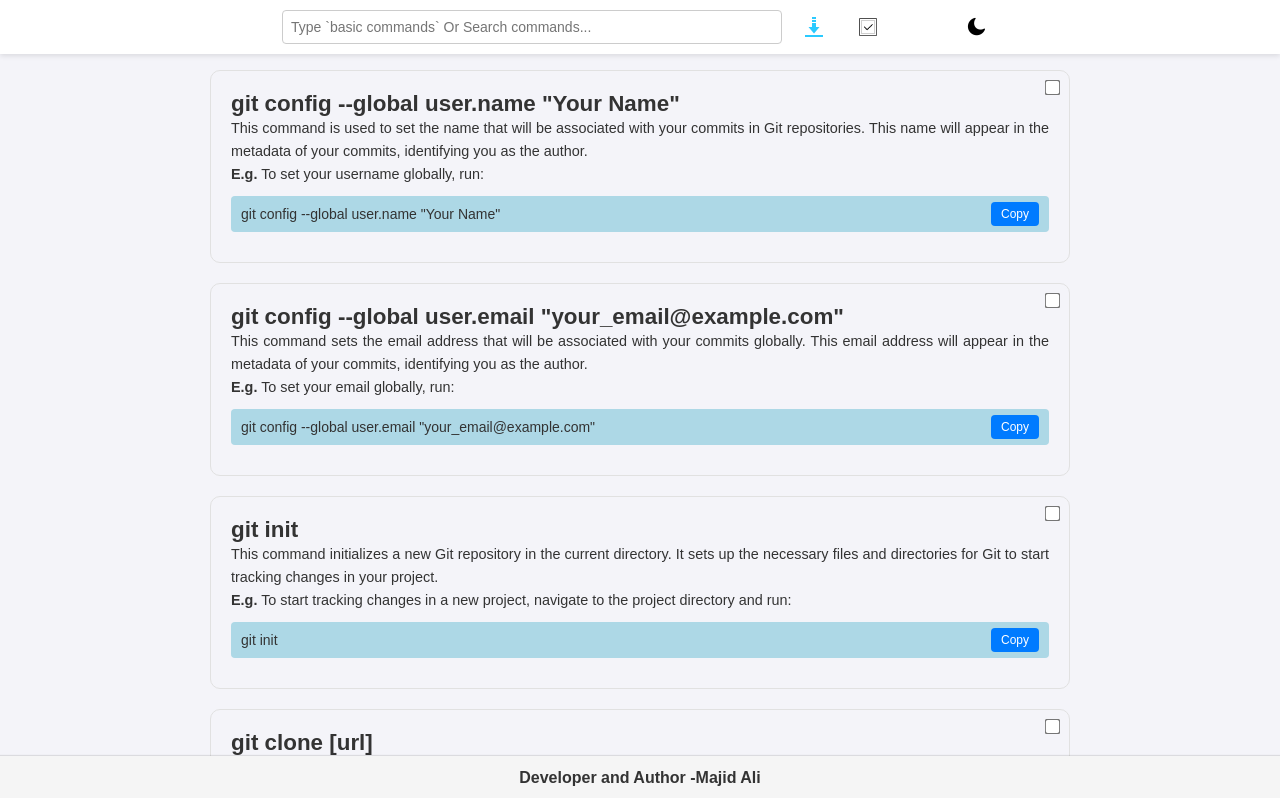
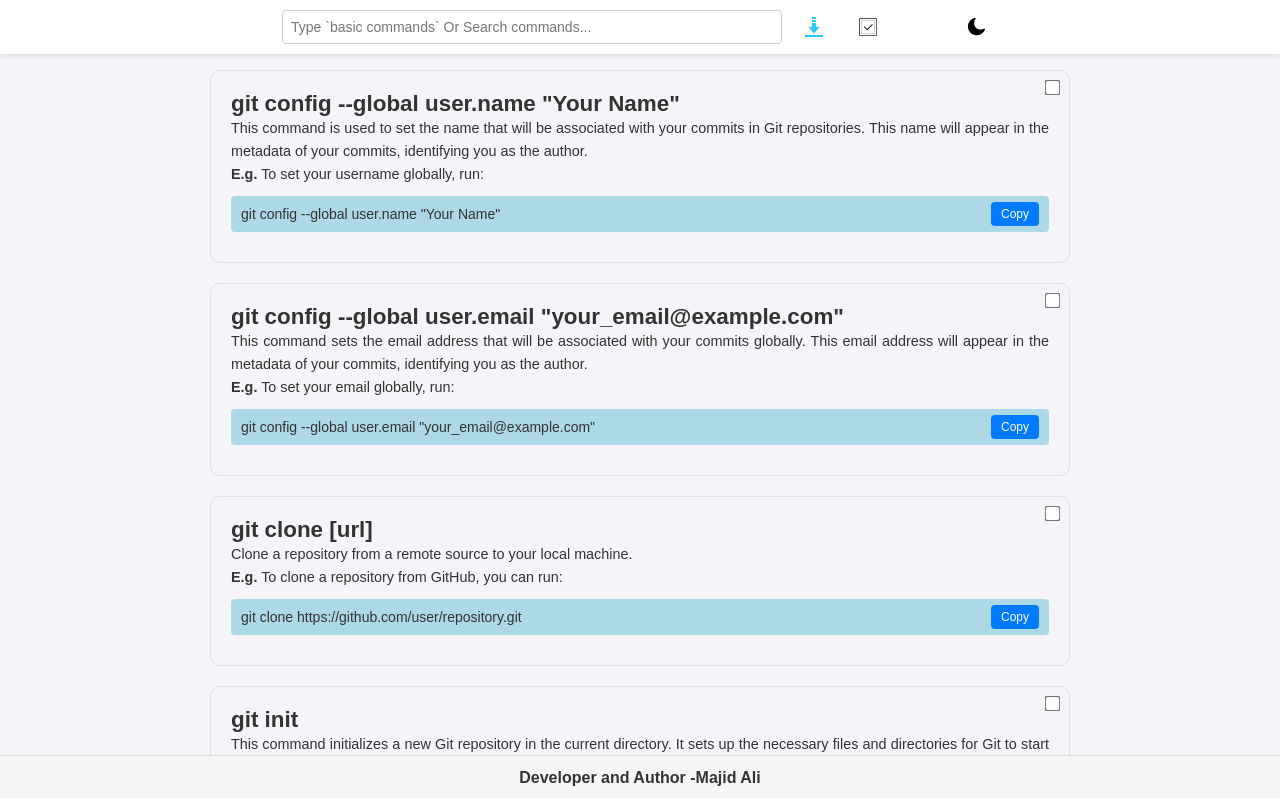
Before and after one commit to Majid-Ali-Watto/Git-factory, a React (Vite) app: page / in a window 1280 px wide. Shown: the top 798 px of the page. Built offline with nearby package versions, Linux system fonts and the light colour scheme; grey boxes are pictures that could not be loaded.

Commit message:
rebase and revert commands added

```diff
--- a/dev-dist/sw.js
+++ b/dev-dist/sw.js
@@ -82,7 +82,7 @@ define(['./workbox-b5f7729d'], (function (workbox) { 'use strict';
     "revision": "3ca0b8505b4bec776b69afdba2768812"
   }, {
     "url": "index.html",
-    "revision": "0.5vmdbsc6j68"
+    "revision": "0.91lc8b0flro"
   }], {});
   workbox.cleanupOutdatedCaches();
   workbox.registerRoute(new workbox.NavigationRoute(workbox.createHandlerBoundToURL("index.html"), {
--- a/src/App.css
+++ b/src/App.css
@@ -277,3 +277,15 @@ a {
   text-decoration: none;
   color: #333;
 }
+
+.learnMore {
+  margin-bottom: 1.5rem;
+  display: flex;
+  flex-wrap: wrap;
+
+}
+.learnMore a {
+  color: #007bff !important;
+  cursor: pointer;
+  margin-left: 5px !important;
+}
--- a/src/assets/commandsData.js
+++ b/src/assets/commandsData.js
@@ -14,19 +14,20 @@ const gitCommands = [
 		basic: "basic commands"
 	},
 	{
+		name: "git clone [url]",
+		description: "Clone a repository from a remote source to your local machine.",
+		example: "To clone a repository from GitHub, you can run:",
+		code: "git clone https://github.com/user/repository.git",
+		basic: "basic commands"
+	},
+	{
 		name: "git init",
 		description: "This command initializes a new Git repository in the current directory. It sets up the necessary files and directories for Git to start tracking changes in your project.",
 		example: "To start tracking changes in a new project, navigate to the project directory and run:",
 		code: "git init",
 		basic: "basic commands"
 	},
-	{
-		name: "git clone [url]",
-		description: "Clone a repository from a remote source to your local machine.",
-		example: "To clone a repository from GitHub, you can run:",
-		code: "git clone https://github.com/user/repository.git",
-		basic: "basic commands"
-	},
+
 	{
 		name: "git status",
 		description: "This command is used to check the status of your working directory and staging area. It shows you which files have been modified, which files are staged for commit, and which files are untracked by Git.",
@@ -176,19 +177,19 @@ const gitCommands = [
 		name: "git tag -d [tag_name]",
 		description: "Delete a tag from the local repository.",
 		example: 'To delete the tag named "v1.0", run:',
-		code: "git tag -d v1.0",
+		code: "git tag -d v1.0"
 	},
 	{
 		name: "git tag -l",
 		description: "List all tags in the repository.",
 		example: "To list all tags, run:",
-		code: "git tag -l",
+		code: "git tag -l"
 	},
 	{
 		name: "git show [tag_name]",
 		description: "Show detailed information about a specific tag.",
 		example: 'To show details about the tag named "v1.0", run:',
-		code: "git show v1.0",
+		code: "git show v1.0"
 	},
 	{
 		name: "git push origin [tag_name]",
@@ -201,7 +202,7 @@ const gitCommands = [
 		name: "git push --tags",
 		description: "Push all tags to the remote repository.",
 		example: "To push all local tags to the remote repository, run:",
-		code: "git push --tags",
+		code: "git push --tags"
 	},
 	{
 		name: "git rebase [branch]",
@@ -209,11 +210,12 @@ const gitCommands = [
 		example: 'To rebase the current branch onto the "master" branch, run:',
 		code: "git rebase master"
 	},
+
 	{
-		name: "git reset [file]",
-		description: "Unstage changes for a file.",
-		example: 'To unstage changes for a file named "index.html", run:',
-		code: "git reset index.html"
+		name: "git reset <file>",
+		description: "Unstage changes for the specified file while keeping the changes in the working directory.",
+		example: "To unstage changes for 'myfile.txt' without deleting the changes, run:",
+		code: "git reset myfile.txt"
 	},
 	{
 		name: "git checkout -- [file]",
@@ -240,10 +242,22 @@ const gitCommands = [
 		code: "git reset --soft abcd123"
 	},
 	{
+		name: "git reset --mixed <commit-hash>",
+		description: "Undo commits and unstage changes, but keep the working directory intact.",
+		example: "To reset the commit history up to 'abc123' and unstage the changes, run:",
+		code: "git reset --mixed abc123"
+	},
+	{
 		name: "git restore [file]",
 		description: "Restore changes in the working directory for a file to their state at the last commit.",
 		example: 'To restore changes in the working directory for a file named "index.html" to their state at the last commit, run:',
 		code: "git restore index.html"
+	},
+	{
+		name: "git restore --staged <file>",
+		description: "Unstage changes without altering the file in the working directory.",
+		example: "To unstage changes for 'myfile.txt', run:",
+		code: "git restore --staged myfile.txt"
 	},
 	{
 		name: "git stash pop",
@@ -406,7 +420,7 @@ const gitCommands = [
 	},
 	{
 		name: "git commit --amend",
-		description: "Amend the last commit with new changes.",
+		description: "Amend (to change or modify) the last commit with new changes.",
 		example: "To amend the last commit with new changes, run:",
 		code: "git commit --amend"
 	},
@@ -474,6 +488,19 @@ const gitCommands = [
 		code: "git pull --rebase origin"
 	},
 	{
+		name: "git rebase --abort",
+		description: "Abort an ongoing rebase and return to the state before the rebase started.",
+		example: "If there are conflicts during a rebase and you want to abort, run:",
+		code: "git rebase --abort"
+	},
+	{
+		name: "git rebase --continue",
+		description: "Continue an ongoing rebase after resolving any conflicts.",
+		example: "After resolving conflicts, to continue the rebase process, run:",
+		code: "git rebase --continue"
+	},
+
+	{
 		name: "git remote rename [old_name] [new_name]",
 		description: "Rename a remote repository.",
 		example: 'To rename a remote repository named "origin" to "new-origin", run:',
--- a/src/components/Commands-List.jsx
+++ b/src/components/Commands-List.jsx
@@ -92,95 +92,52 @@ const GitCommandsList = () => {
 	return (
 		<div className="blog-container">
 			<header className="search-container">
-				<input
-					type="search"
-					placeholder="Type `basic commands` Or Search commands..."
-					value={searchQuery}
-					onChange={handleSearchChange}
-				/>
+				<input type="search" placeholder="Type `basic commands` Or Search commands..." value={searchQuery} onChange={handleSearchChange} />
 				<div className="selection-buttons">
 					<abbr title="Download">
-						<img
-							src="/download.png"
-							alt="Download"
-							className="header-icon"
-							onClick={() => download(selectedCommands.length > 0 ? selectedCommands : filteredCommands)}
-						/>
+						<img src="/download.png" alt="Download" className="header-icon" onClick={() => download(selectedCommands.length > 0 ? selectedCommands : filteredCommands)} />
 					</abbr>
 					{selectedCommands.length >= 2 && (
 						<abbr title="Copy">
-							<img
-								src="/copy.png"
-								alt="Copy Selected"
-								className="header-icon"
-								onClick={copySelected}
-							/>
+							<img src="/copy.png" alt="Copy Selected" className="header-icon" onClick={copySelected} />
 						</abbr>
 					)}
 					<abbr title="Select All">
-						<img
-							src="/select.png"
-							alt="Select All"
-							className="header-icon"
-							onClick={selectAll}
-						/>
+						<img src="/select.png" alt="Select All" className="header-icon" onClick={selectAll} />
 					</abbr>
 					<abbr title="Unselect All">
-						<img
-							src="/delete.png"
-							alt="Unselect All"
-							className="header-icon"
-							onClick={unselectAll}
-						/>
+						<img src="/delete.png" alt="Unselect All" className="header-icon" onClick={unselectAll} />
 					</abbr>
 					<abbr title="Change Theme">
-						{!isDark && (
-							<img
-								className="header-icon theme"
-								src="/dark.png"
-								alt="Theme"
-								onClick={() => changeTheme("dark")}
-							/>
-						)}
-						{isDark && (
-							<img
-								className="header-icon theme"
-								src="/light.png"
-								alt="Theme"
-								onClick={() => changeTheme("light")}
-							/>
-						)}
+						{!isDark && <img className="header-icon theme" src="/dark.png" alt="Theme" onClick={() => changeTheme("dark")} />}
+						{isDark && <img className="header-icon theme" src="/light.png" alt="Theme" onClick={() => changeTheme("light")} />}
 					</abbr>
 				</div>
 			</header>
 
 			<div className="commands-list">
 				{filteredCommands.map((command, index) => (
-					<CommandCard
-						key={index}
-						command={command}
-						onSelect={handleSelect}
-						selected={selectedCommands.includes(command)}
-					/>
+					<CommandCard key={index} command={command} onSelect={handleSelect} selected={selectedCommands.includes(command)} />
 				))}
 			</div>
 
+			<div className="learnMore">
+				<span>If you want to learn more about Git,</span>
+				<a href="https://www.atlassian.com/git" target="_blank">
+					Click Here
+				</a>
+			</div>
 			<br />
 			<footer>
 				<h3>
 					Developer and Author -
-					<a
-						target="_blank"
-						href="https://majidev.netlify.app/">
+					<a target="_blank" href="https://majidev.netlify.app/">
 						Majid Ali
 					</a>
 				</h3>
 				{showScrollTop && (
 					<abbr title="Move to top">
-						<img
-							src="/top.png"
-							className="header-icon"
-							onClick={scrollToTop}></img>
+						<img src="/top.png" className="header-icon" onClick={scrollToTop}></img>
 					</abbr>
 				)}
 			</footer>
```
